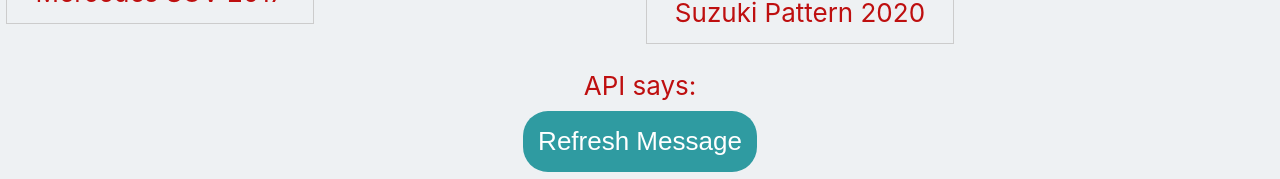
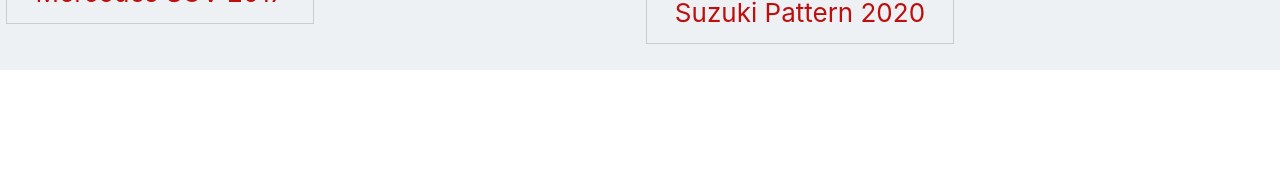
Before and after one commit to grimm-auto-finance/frontend, a React (Vite) app: page / in a window 1280 px wide. Shown: the part 2111-2290 px from the top of the page. After the commit the page ends 2181 px from the top, so only its background shows below. Built offline with nearby package versions, Linux system fonts and the light colour scheme.

Commit message:
refactor: remove hello API component

```diff
--- a/src/App.tsx
+++ b/src/App.tsx
@@ -11,7 +11,6 @@ import "./App.css";
 import Navbar from "./components/Navbar";
 import UserForm from "./components/UserForm";
 import "tailwindcss/tailwind.css";
-import HelloAPI from "./components/HelloAPI";
 
 function App() {
   return (
@@ -75,7 +74,6 @@ function App() {
               </div>
             </div>
           </p>
-          <HelloAPI />
         </header>
       </div>
     </div>
--- a/src/components/HelloAPI.tsx
+++ /dev/null
@@ -1,27 +0,0 @@
-import {
-  // useEffect,
-  useState,
-} from "react";
-
-export default () => {
-  const [message, setMessage] = useState("");
-
-  function updateMessage() {
-    fetch(import.meta.env.VITE_BACKEND_BASE_URL + "/loan", { method: "POST" })
-      .then(async (res) => setMessage(await res.text()))
-      .catch((err) => console.error(err));
-  }
-
-  // useEffect(updateMessage, []);
-
-  return (
-    <div>
-      <div>
-        API says: <code>{message}</code>
-      </div>
-      <button type="button" onClick={updateMessage}>
-        Refresh Message
-      </button>
-    </div>
-  );
-};
```
